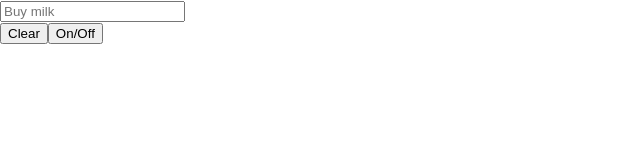
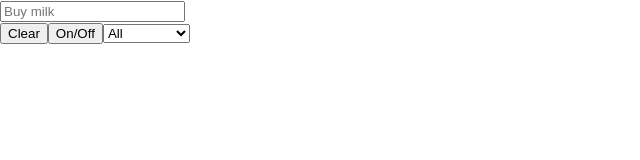
Before and after one commit to marinavrataric/TaskManager, a React (Create React App) app: page / in a window 1280 px wide. Shown: the top 160 px of the page, without its empty margins (0-640 px from the left). Built offline with nearby package versions, Linux system fonts and the light colour scheme.

Commit message:
added on option selected functionality to choose between all, active and completed todos

```diff
--- a/src/components/App.tsx
+++ b/src/components/App.tsx
@@ -1,6 +1,6 @@
 import React, { useRef, useReducer, useState } from 'react'
 
-function App() {
+export default function App() {
 
     const inputRef = useRef<HTMLInputElement | any>(null)
 
@@ -19,6 +19,7 @@ function App() {
     const [editingIndex, setEditingIndex] = useState<null | number>(null)
 
     const [todo, dispatch] = useReducer((state: any, action: any): any => {
+
         switch (action.type) {
             case 'ADD_TODO':
                 setEditingIndex(null)
@@ -59,6 +60,8 @@ function App() {
                     item.isCheck = item.toggleAll
                     return item
                 })
+            default:
+                return state
         }
     }, [])
 
@@ -71,13 +74,17 @@ function App() {
         })
     }
 
+    const [selected, setSelected] = useState('all')
+
     const todos = todo.map((item: any, index: number) => {
+        if(selected === 'active' && item.isCheck) return null
+        if(selected === 'complete' && !item.isCheck) return null
         return (
             <li key={index}>
                 <input
                     type="checkbox"
                     checked={item.isCheck}
-                    onChange={() => dispatch({ type: "CHECK_TODO", id: index })}
+                    onChange={() => dispatch({ type: 'CHECK_TODO', id: index })}
                 />
                 {item.name}
                 <button onClick={() => handleEditing(index, item)}>/</button>
@@ -97,9 +104,14 @@ function App() {
             </form>
             <button onClick={() => dispatch({ type: 'CLEAR_TODOS' })}>Clear</button>
             <button onClick={() => dispatch({ type: 'ON_OFF' })}>On/Off</button>
+
+            <select value={selected} onChange={(e: any) => setSelected(e.target.value)}>
+                <option value="choose" selected>Choose</option>
+                <option value="all">All</option>
+                <option value="active">Active</option>
+                <option value="complete">Completed</option>
+            </select>
             <ul>{todos}</ul>
         </div>
     )
 }
-
-export default App
```
